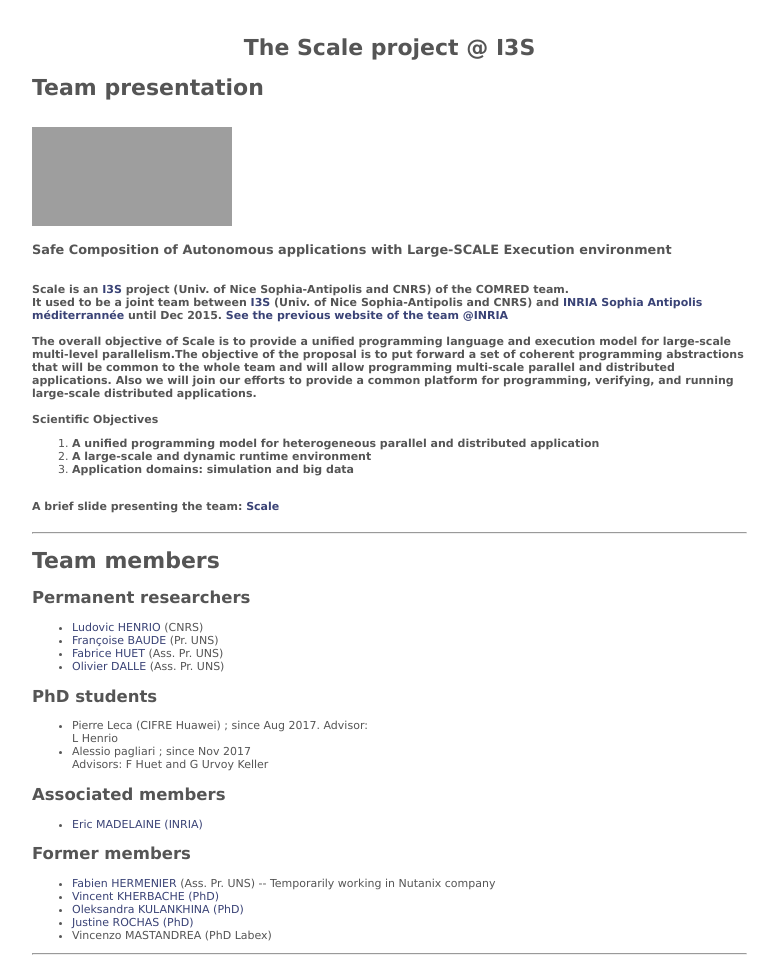
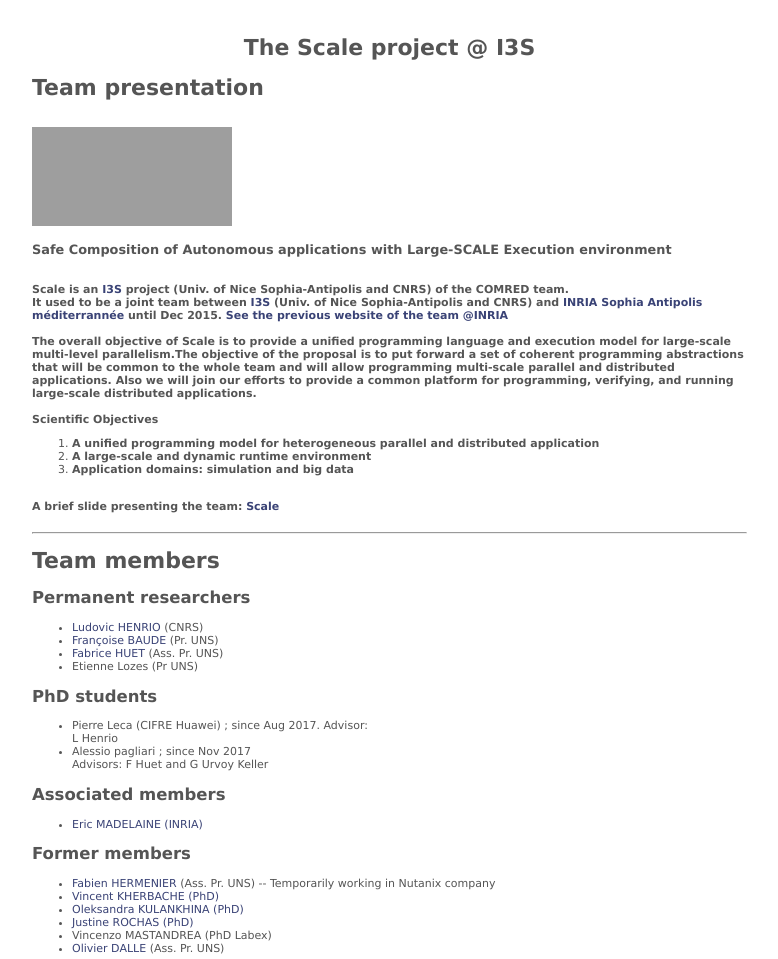
Before and after one commit to Scale-Project/Scale-Project.github.io, a plain HTML site: page index.html in a window 1280 px wide. Shown: the top 959 px of the page, without its empty margins (3-781 px from the left). Drawn offline with Linux system fonts and the light colour scheme; grey boxes are pictures that could not be loaded.

Commit message:
Added etienne removed olivier

```diff
--- a/index.html
+++ b/index.html
@@ -79,8 +79,7 @@ BLOCKQUOTE{margin-left:4ex;margin-right:4ex;text-align:left;}
                             BAUDE</a> (Pr. UNS)</li>
                         <li><a href="https://sites.google.com/site/fabricehuet/home">
                             Fabrice HUET</a> (Ass. Pr. UNS)</li>
-                        <li><a href="http://www-sop.inria.fr/members/Olivier.Dalle/wiki/">Olivier
-                            DALLE</a> (Ass. Pr. UNS)</li>
+                        <li>Etienne Lozes (Pr UNS)</li>
                       </ul>
                       <h2>PhD students</h2>
                       <ul>
@@ -112,6 +111,8 @@ BLOCKQUOTE{margin-left:4ex;margin-right:4ex;text-align:left;}
                 <li><a href="http://www-sop.inria.fr/members/Justine.Rochas/">Justine
                     ROCHAS (PhD)</a></li>
                 <li>Vincenzo MASTANDREA (PhD Labex)</li>
+                <li><a href="http://www-sop.inria.fr/members/Olivier.Dalle/wiki/">Olivier
+                    DALLE</a> (Ass. Pr. UNS)</li>
               </ul>
               <hr>
               <h2> </h2>
```
